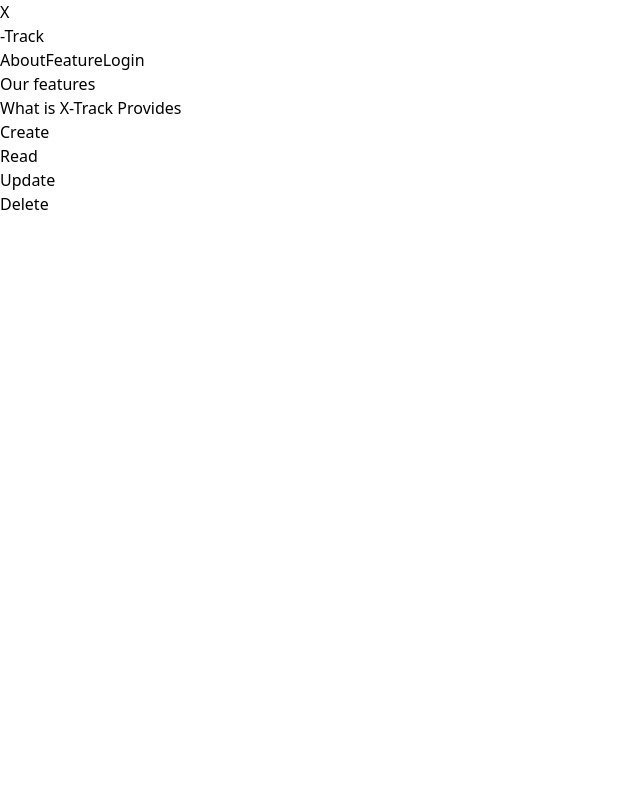
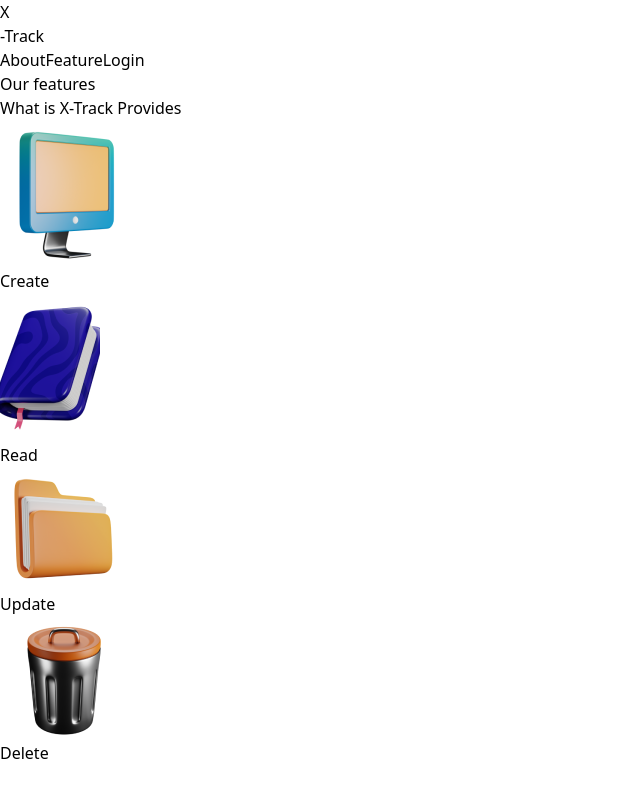
Before and after one commit to zolatido/XTRACK-KAIJA, a React (Vite) app: page /x-track-web/feature in a window 1280 px wide. Shown: the whole page, without its empty margins (0-640 px from the left). Built offline with nearby package versions, Linux system fonts and the light colour scheme; no server answers.

Commit message:
feature updated

```diff
--- a/src/components/Login.jsx
+++ b/src/components/Login.jsx
@@ -54,7 +54,7 @@
                     <input className="w-80 p-3 rounded-lg" type="text" placeholder="Email" value={email} onChange={(e) => setEmail(e.target.value)} />
                     <input className="w-80 p-3 rounded-lg" type="password" placeholder="Password" value={password} onChange={(e) => setPassword(e.target.value)} />
                     <button className="w-80 p-3 rounded-lg bg-[#1F487E] hover:bg-[#1F487E]/[.50] font-bold" type="submit">LOGIN</button>
-                    <span>Dont have an account? <Link to='/x-track-web/register' className="font-bold">Register here</Link></span>
+                    <span>Don't have an account? <Link to='/x-track-web/register' className="font-bold">Register here</Link></span>
                     {error && <div className=" text-red-500">{error}</div>}
                 </div>
             </div>
--- a/src/pages/Feature.jsx
+++ b/src/pages/Feature.jsx
@@ -1,5 +1,11 @@
 // Import the React library for creating components.
 import React from "react";
+
+// Import the "rightimage" from the "assets" folder. Make sure the path is correct.
+import create from '../assets/Create.png';
+import deleteicon from '../assets/Delete.png';
+import read from '../assets/Read.png';
+import update from '../assets/Update.png';
 
 
 const Feature = () => {
@@ -10,21 +16,28 @@
             <div className="w-[15rem] md:w-[25rem] border-t-[3px] border-black mb-10 mt-5" />
             <div className="flex flex-row gap-5 md:gap-10">
                 <div className="flex flex-col items-center ">
-                    <div className="w-[4rem] md:w-[6rem] h-[4rem] md:h-[6rem] rounded-full bg-gradient-to-tr from-sky-200 via-white to-blue-500 border-[1px] border-black">
-
+                    <div className="w-[4rem] md:w-[6rem] h-[4rem] md:h-[6rem]">
+                    <img src={create} />
                     </div>
                     <h1 className="text-xl uppercase font-semibold mt-3">Create</h1>
+
                 </div>
                 <div className="flex flex-col items-center">
-                    <div className="w-[4rem] md:w-[6rem] h-[4rem] md:h-[6rem] rounded-full bg-gradient-to-tr from-sky-200 via-white to-blue-500 border-[1px] border-black"></div>
+                    <div className="w-[2rem] md:w-[4.5rem] h-[4rem] md:h-[6rem]">
+                    <img src={read} />
+                    </div>
                     <h1 className="text-xl uppercase font-semibold mt-3">Read</h1>
                 </div>
                 <div className="flex flex-col items-center">
-                    <div className="w-[4rem] md:w-[6rem] h-[4rem] md:h-[6rem] rounded-full bg-gradient-to-tr from-sky-200 via-white to-blue-500 border-[1px] border-black"></div>
+                    <div className="w-[4rem] md:w-[6rem] h-[4rem] md:h-[6rem]">
+                    <img src={update} />
+                    </div>
                     <h1 className="text-xl uppercase font-semibold mt-3">Update</h1>
                 </div>
                 <div className="flex flex-col items-center">
-                    <div className="w-[4rem] md:w-[6rem] h-[4rem] md:h-[6rem]w-[4rem] md:h-[6rem] rounded-full bg-gradient-to-tr from-sky-200 via-white to-blue-500 border-[1px] border-black"></div>
+                    <div className="w-[4rem] md:w-[6rem] h-[4rem] md:h-[6rem]">
+                    <img src={deleteicon} />
+                    </div>
                     <h1 className="text-xl uppercase font-semibold mt-3">Delete</h1>
                 </div>
             </div>
```
